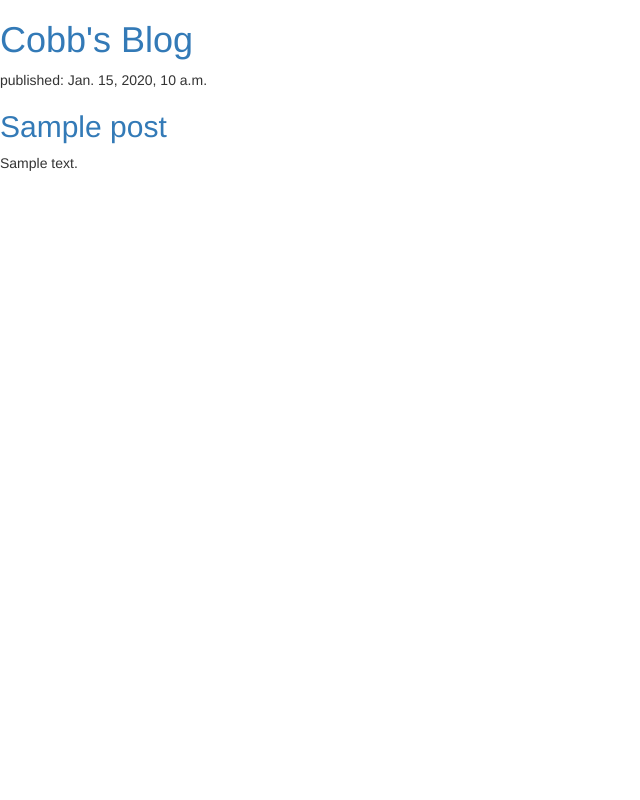
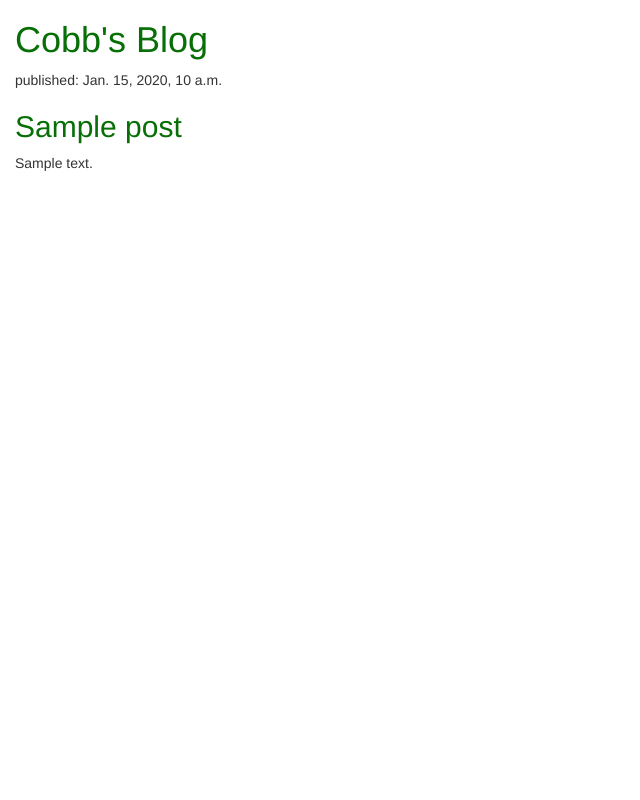
Before and after one commit to GeneralMann/my-first-blog, a Django app: template mysite/blog/templates/blog/post_list.html in a window 1280 px wide. Shown: the whole page, without its empty margins (0-640 px from the left). Run offline with Django 3.2, Linux system fonts and the light colour scheme; the template is opened without the code that fills it: most values are stand-ins (such as "Sample title", 1, 10 or a date in 2020); some libraries are stand-ins or nearby versions.

Commit message:
Adding and customising a CSS file

```diff
--- /dev/null
+++ b/mysite/blog/static/css/blog.css
@@ -0,0 +1,6 @@
+h1 a, h2 a {
+    color : #076F06;
+}
+body {
+    padding-left: 15px;
+}
--- a/mysite/blog/templates/blog/post_list.html
+++ b/mysite/blog/templates/blog/post_list.html
@@ -1,9 +1,10 @@
-
+{% load static %}
 <html>
     <head>
+        <title>Cobb's Blog</title>
         <link rel="stylesheet" href="//maxcdn.bootstrapcdn.com/bootstrap/3.2.0/css/bootstrap.min.css">
         <link rel="stylesheet" href="//maxcdn.bootstrapcdn.com/bootstrap/3.2.0/css/bootstrap-theme.min.css">
-        <title>Cobb's Blog</title>
+        <link rel="stylesheet" href="{% static 'css/blog.css' %}">
     </head>
     <body>
         <div>
```
